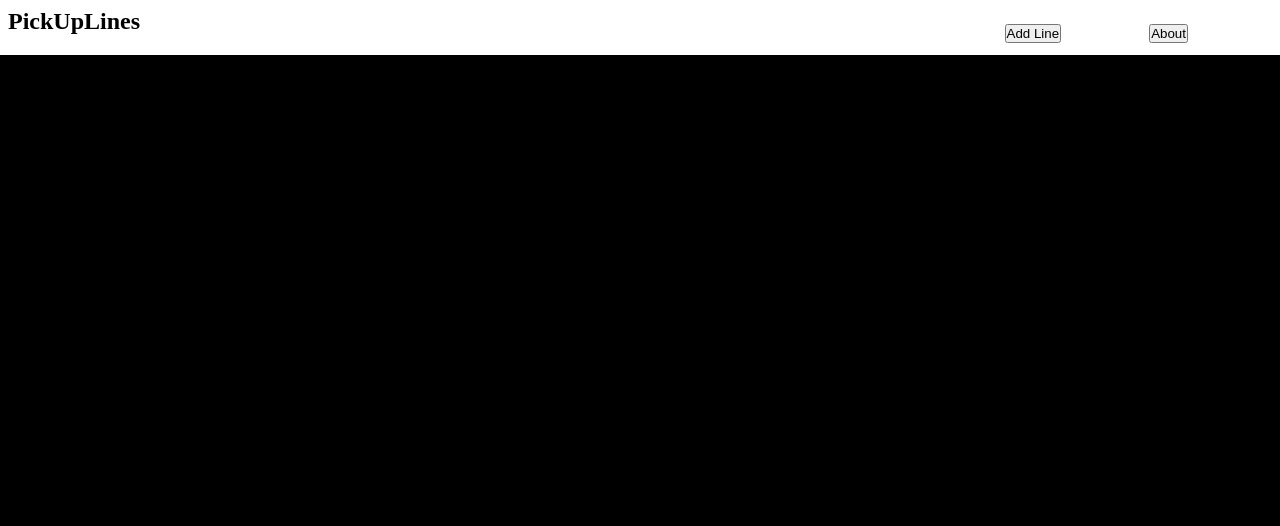
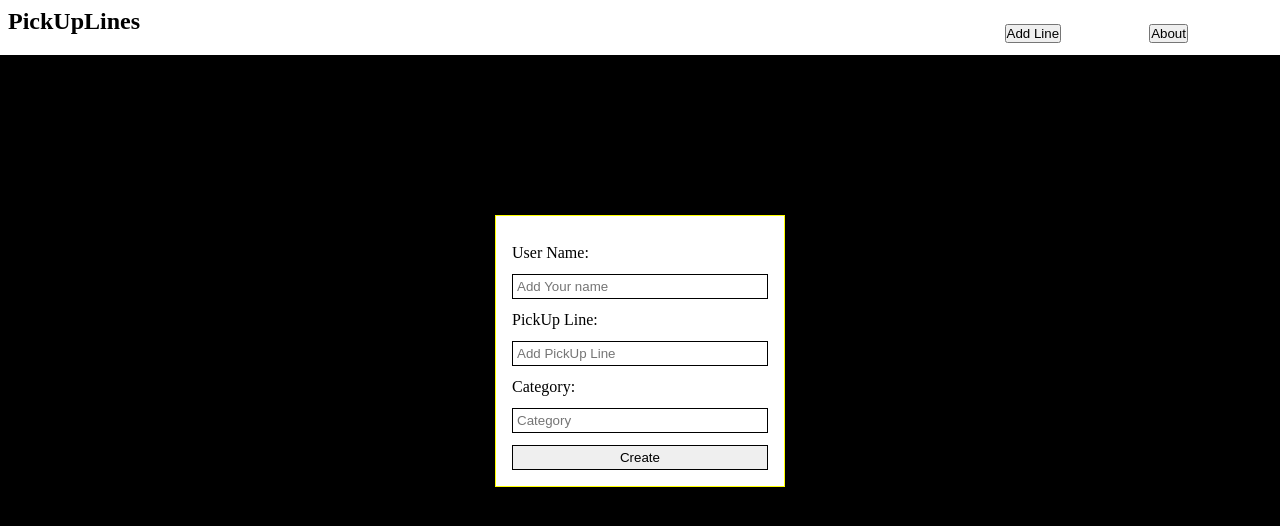
Before and after one commit to kalviumcommunity/S60_PickUp_Lines, a React (Vite) app in the folder Client/: page /updateLine/1 in a window 1280 px wide. Shown: the top 526 px of the page. Built offline with nearby package versions, Linux system fonts and the light colour scheme; no server answers.

Commit message:
Implemented Update and Delete Method

```diff
--- a/Client/src/App.jsx
+++ b/Client/src/App.jsx
@@ -4,6 +4,7 @@ import { Routes, Route, Link } from 'react-router-dom'
 import NavBar from './Components/NavBar'
 import PickUpLines from './Components/PickUpLines'
 import AddLines from './Components/AddLines';
+import UpdateLines from './Components/UpdateLines';
 
 
 function App() {
@@ -13,6 +14,7 @@ function App() {
       <Routes>
         <Route path="/" element={<PickUpLines />} />
         <Route path='/AddPickUpLine' element={<AddLines />} />
+        <Route path='/updateLine/:id' element={<UpdateLines />} />
       </Routes>
     </div>
   );
--- a/Client/src/Components/PickUpLines.jsx
+++ b/Client/src/Components/PickUpLines.jsx
@@ -1,7 +1,7 @@
 import { useEffect, useState } from 'react'
 import '../App.css'
 import axios from 'axios'
-
+import { Link } from 'react-router-dom'
 
 function PickUpLines() {
     const [data, setData] = useState()
@@ -17,6 +17,17 @@ function PickUpLines() {
             })
     }, [])
 
+    const handleDelete = (id) => {
+        axios.delete('http://localhost:4000/deleteData/' + id)
+            .then((res) => {
+                console.log(res)
+                setData(data.filter((user) => user._id !== id));
+            })
+            .catch((err) => {
+                console.log(err)
+            })
+    }
+
     return (
         <div>
             <div className='container'>
@@ -27,12 +38,17 @@ function PickUpLines() {
                             <div className='category' >
                                 <p>Category: {data.category}</p>
                             </div>
+                            <div>
+                                <Link to={`/updateLine/${data._id}`}>
+                                    <button>Update</button>
+                                </Link>
+                                <button onClick={() => { handleDelete(data._id) }}>Delete</button>
+                            </div>
                         </div>
                     )
                 })}
-
             </div>
-        </div>
+        </div >
 
     )
 }
--- /dev/null
+++ b/Client/src/Components/UpdateLines.jsx
@@ -0,0 +1,77 @@
+import React, { useEffect } from 'react'
+import { useState } from 'react'
+import axios from 'axios'
+import { useNavigate, useParams } from 'react-router-dom'
+
+function UpdateLines() {
+    const [name, setName] = useState('')
+    const [pickupline, setLine] = useState('')
+    const [category, setcategory] = useState('')
+    const navigate = useNavigate()
+    const { id } = useParams();
+
+    useEffect(() => {
+        axios.get('http://localhost:4000/updateLine/' + id)
+            .then((res) => {
+                console.log(res)
+                setName(res.data.name)
+                setLine(res.data.pickupline)
+                setcategory(res.data.category)
+            })
+            .catch((err) => {
+                console.log(err)
+            })
+    }, [])
+
+    const handleSubmit = (e) => {
+        e.preventDefault()
+        axios.put('http://localhost:4000/updateLine/' + id, { name, pickupline, category })
+            .then((res) => {
+                console.log(res)
+                navigate('/')
+            })
+            .catch((err) => {
+                console.log(err)
+            })
+    }
+
+    return (
+        <div className='form-container'>
+            <form action="" onSubmit={handleSubmit}>
+                <label htmlFor="PickupLine">User Name:</label>
+                <input
+                    type="text"
+                    required
+                    value={name}
+                    placeholder='Add Your name'
+                    onChange={(e) => {
+                        setName(e.target.value)
+                    }}
+                />
+                <label htmlFor="PickupLine">PickUp Line:</label>
+                <input
+                    type="text"
+                    required
+                    value={pickupline}
+                    placeholder='Add PickUp Line'
+                    onChange={(e) => {
+                        setLine(e.target.value)
+                    }}
+                />
+                <label htmlFor="Category:">Category:</label>
+                <input
+                    type="text"
+                    placeholder='Category'
+                    required
+                    value={category}
+                    onChange={(e) => {
+                        setcategory(e.target.value)
+                    }}
+                />
+                <input type="submit" value="Create" />
+            </form>
+        </div>
+    )
+}
+
+export default UpdateLines
```
Also changed, not shown: 1 other file (tests, documents, lock files or other folders).
